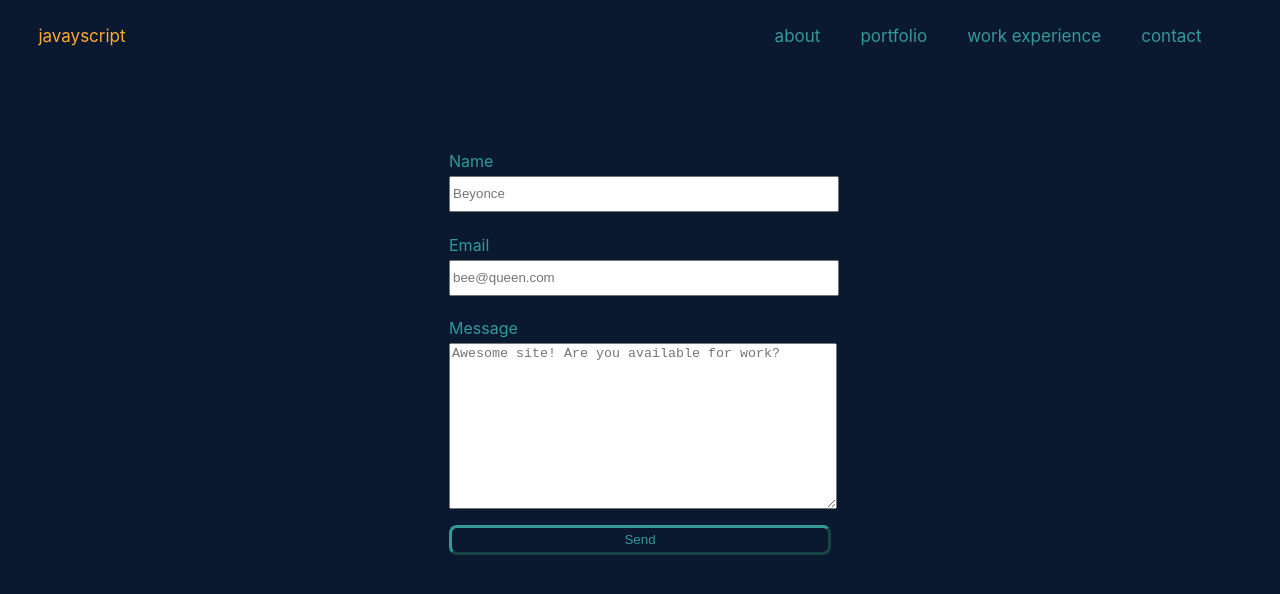
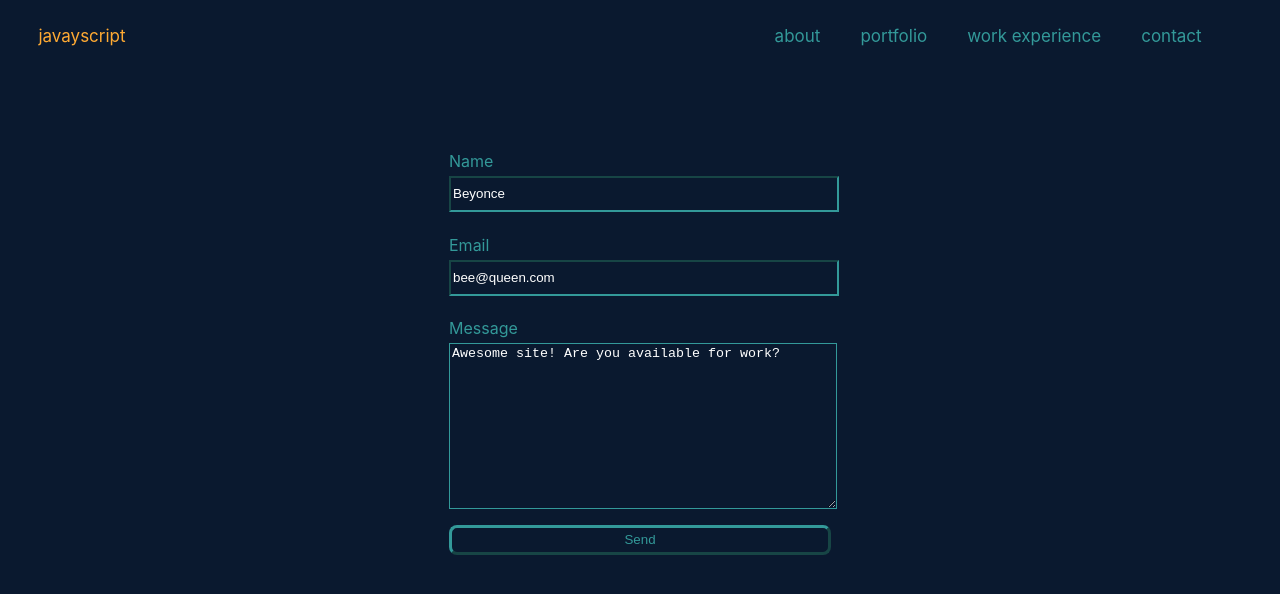
Before and after one commit to javayporter/javayporter-portfolio, a React (Create React App) app: page /contact in a window 1280 px wide. Shown: the top 594 px of the page. Built offline with nearby package versions, Linux system fonts and the light colour scheme.

Commit message:
update contact form style

```diff
--- a/src/components/Contact/index.scss
+++ b/src/components/Contact/index.scss
@@ -13,6 +13,13 @@ textarea {
 input,
 textarea {
   margin-bottom: 2%;
+  background: $primary-color;
+  border-color: $text-color;
+  color: white;
+}
+
+::placeholder {
+  color: white;
 }
 .contact-container {
   display: flex;
```
